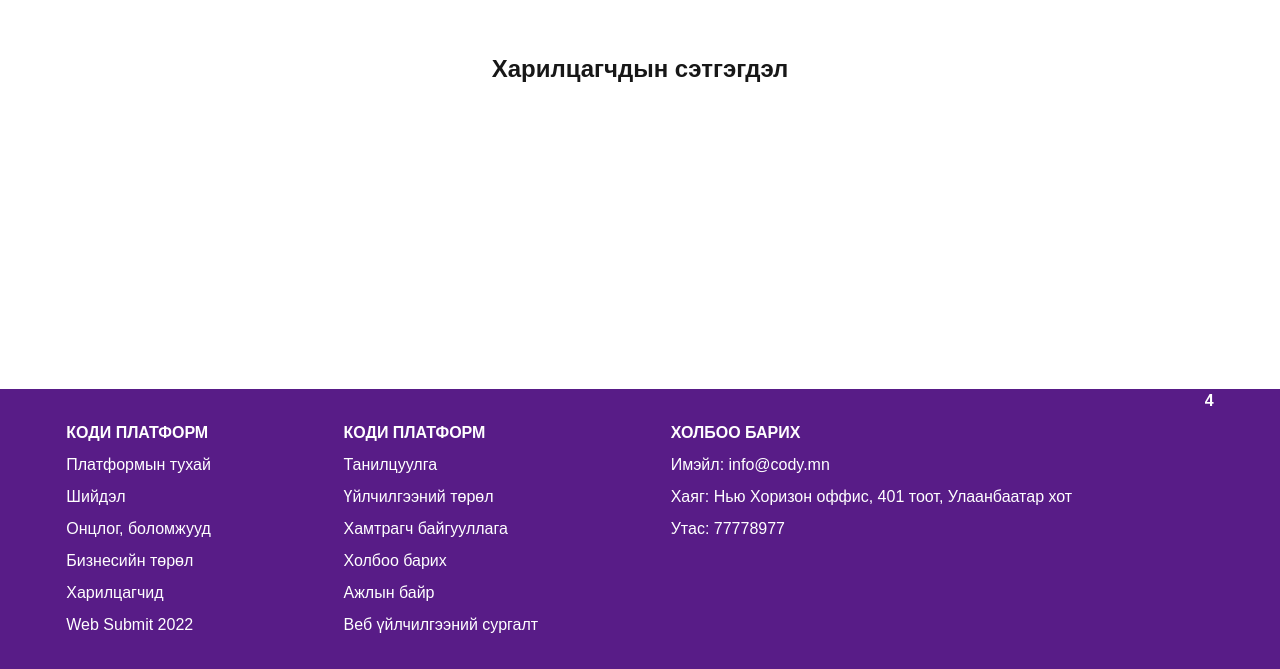
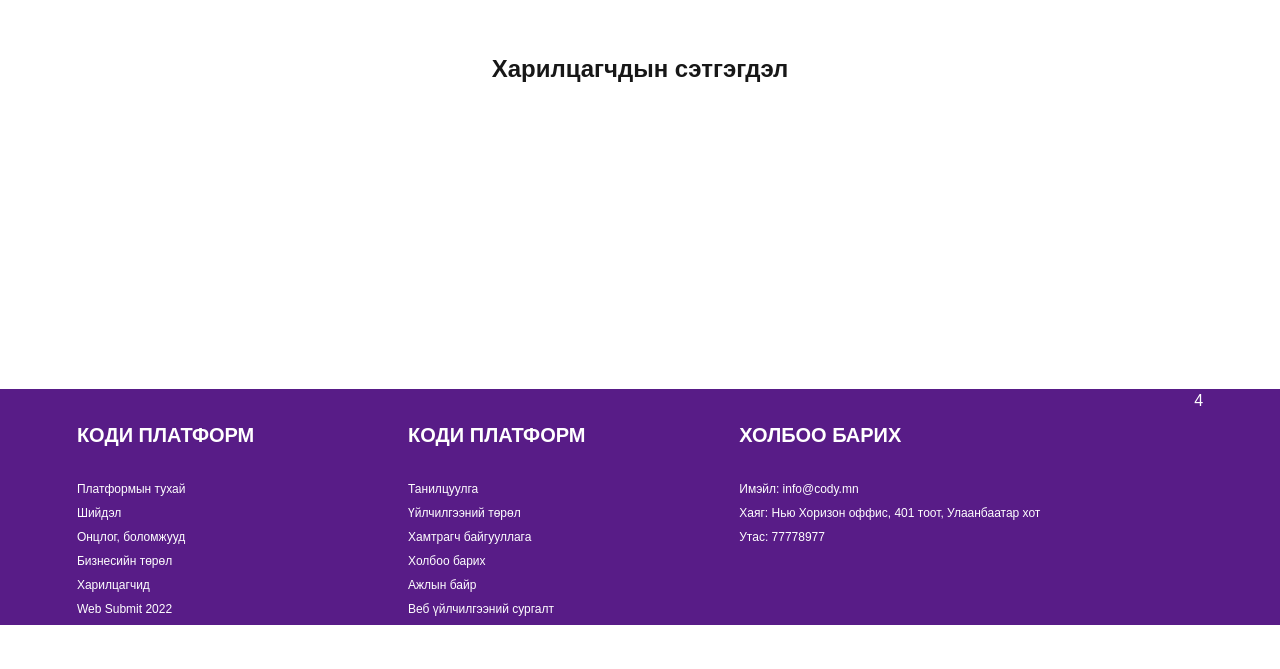
Before and after one commit to erdenekhuu-bot/DDOL, a Next.js app in the folder cody/: page / in a window 1280 px wide. Shown: the part 4003-4672 px from the top of the page. After the commit the page ends 4628 px from the top, so only its background shows below. Built offline with nearby package versions, Linux system fonts and the light colour scheme.

Commit message:
'edited'

```diff
--- a/cody/src/app/Components/Footer.tsx
+++ b/cody/src/app/Components/Footer.tsx
@@ -1,37 +1,31 @@
 const Footer = function () {
   return (
-    <footer className="w-full flex justify-around bg-purple-900 text-white font-bold">
+    <footer className="w-full flex justify-around bg-purple-900 text-white">
       <section className="text-white">
-        <div className="font-bold my-8">
-          КОДИ ПЛАТФОРМ
-          <div className="font-medium my-2">Платформын тухай</div>
-          <div className="font-medium my-2">Шийдэл</div>
-          <div className="font-medium my-2">Онцлог, боломжууд</div>
-          <div className="font-medium my-2">Бизнесийн төрөл</div>
-          <div className="font-medium my-2">Харилцагчид</div>
-          <div className="font-medium my-2">Web Submit 2022</div>
-        </div>
+        <div className="font-bold text-xl my-8">КОДИ ПЛАТФОРМ</div>
+        <p className="my-2 text-xs">Платформын тухай</p>
+        <p className="my-2 text-xs">Шийдэл</p>
+        <p className="my-2 text-xs">Онцлог, боломжууд</p>
+        <p className="my-2 text-xs">Бизнесийн төрөл</p>
+        <p className="my-2 text-xs">Харилцагчид</p>
+        <p className="my-2 text-xs">Web Submit 2022</p>
       </section>
       <section className="text-white">
-        <div className="font-bold my-8">
-          КОДИ ПЛАТФОРМ
-          <div className="font-medium my-2">Танилцуулга</div>
-          <div className="font-medium my-2">Үйлчилгээний төрөл</div>
-          <div className="font-medium my-2">Хамтрагч байгууллага</div>
-          <div className="font-medium my-2">Холбоо барих</div>
-          <div className="font-medium my-2">Ажлын байр</div>
-          <div className="font-medium my-2">Веб үйлчилгээний сургалт</div>
-        </div>
+        <div className="font-bold text-xl my-8">КОДИ ПЛАТФОРМ</div>
+        <p className="my-2 text-xs">Танилцуулга</p>
+        <p className="my-2 text-xs">Үйлчилгээний төрөл</p>
+        <p className="my-2 text-xs">Хамтрагч байгууллага</p>
+        <p className="my-2 text-xs">Холбоо барих</p>
+        <p className="my-2 text-xs">Ажлын байр</p>
+        <p className="my-2 text-xs">Веб үйлчилгээний сургалт</p>
       </section>
       <section className="text-white">
-        <div className="font-bold my-8">
-          ХОЛБОО БАРИХ
-          <div className="font-medium my-2">Имэйл: info@cody.mn</div>
-          <div className="font-medium my-2">
-            Хаяг: Нью Хоризон оффис, 401 тоот, Улаанбаатар хот
-          </div>
-          <div className="font-medium my-2">Утас: 77778977</div>
-        </div>
+        <div className="font-bold text-xl my-8">ХОЛБОО БАРИХ</div>
+        <p className="my-2 text-xs">Имэйл: info@cody.mn</p>
+        <p className="my-2 text-xs">
+          Хаяг: Нью Хоризон оффис, 401 тоот, Улаанбаатар хот
+        </p>
+        <p className="my-2 text-xs">Утас: 77778977</p>
       </section>
       <div>4</div>
     </footer>
```
